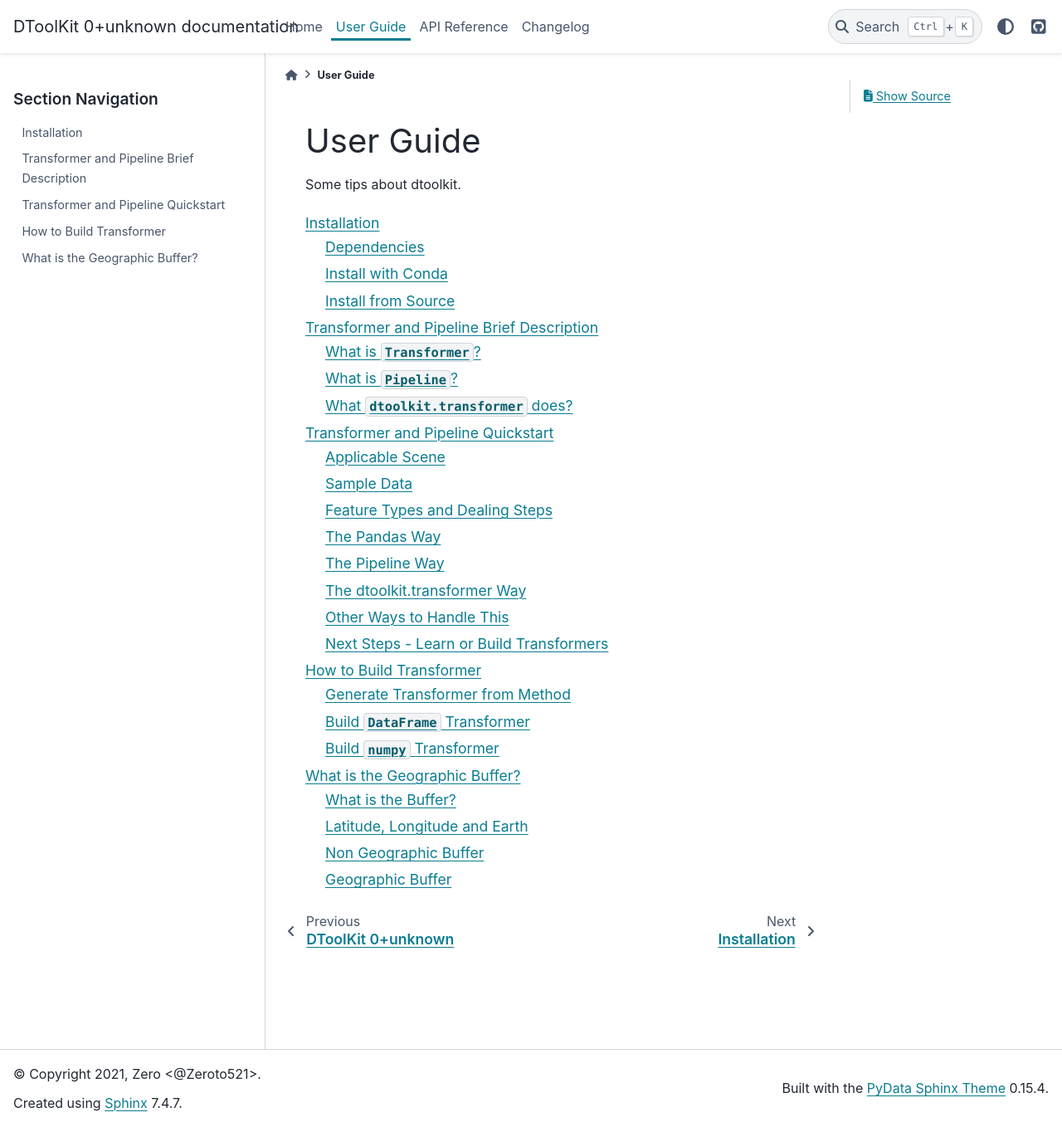
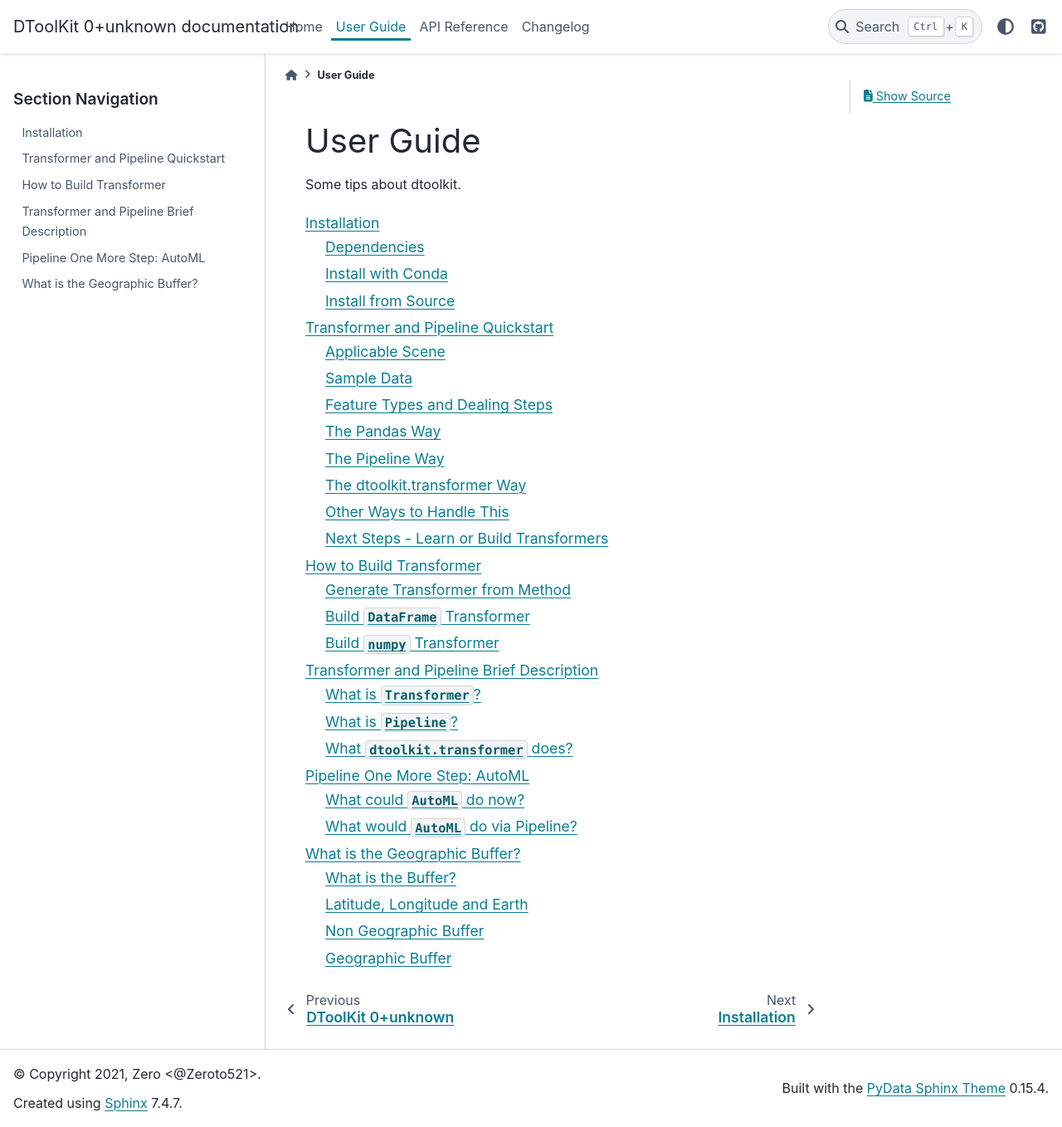
Before and after one commit to Zeroto521/my-data-toolkit, a Sphinx documentation site: the page built from doc/source/guide.rst, in a window 1280 px wide and 1358 px high. Shown: the whole window at 83% size. Built offline with Sphinx 7.4.7 and the PyData theme 0.15.4, drawn with Linux system fonts in a browser that asks for light colours.

Commit message:
DOC: add a doc about automl

```diff
--- a/doc/source/guide.rst
+++ b/doc/source/guide.rst
@@ -8,7 +8,8 @@ Some tips about dtoolkit.
     :maxdepth: 2
 
     Installation <guide/installation>
-    Transformer and Pipeline Brief Description <guide/transformer_description>
     Transformer and Pipeline Quickstart <guide/transformer_quickstart>
     How to Build Transformer <guide/build_transformer>
+    Transformer and Pipeline Brief Description <guide/transformer_description>
+    Pipeline One More Step: AutoML <guide/automl>
     What is the Geographic Buffer? <guide/geographic_buffer>
--- /dev/null
+++ b/doc/source/guide/automl.md
@@ -0,0 +1,25 @@
+# Pipeline One More Step: AutoML
+
+It tries to use `Optimization` algorithms to optimize the selection of `ML` and the parameters of `ML`.
+
+`AutoML` (Automated Machine Learning) tries to let automatically finish the following tasks:
+
+- `Data Cleaning`
+- `Data Preprocessing`
+- `Feature Engineering`
+- `Algorithm Selection`
+- `Hyperparameter Optimization`
+
+## What could `AutoML` do now?
+
+- Part of `Feature Engneering`
+- `Algorithm Selection`
+- `Hyperparameter Optimization`
+
+`Hyperparameter Optimization` already has the iterable method such as the `Grid Search`.
+
+![Basic AutoML workflow](../_static/basic-automl-workflow.png)
+
+## What would `AutoML` do via Pipeline?
+
+![Complete AutoML workflow](../_static/complete-automl-workflow.png)
```
Also changed, not shown: doc/source/_static/basic-automl-workflow.png (added), doc/source/_static/complete-automl-workflow.png (added).
